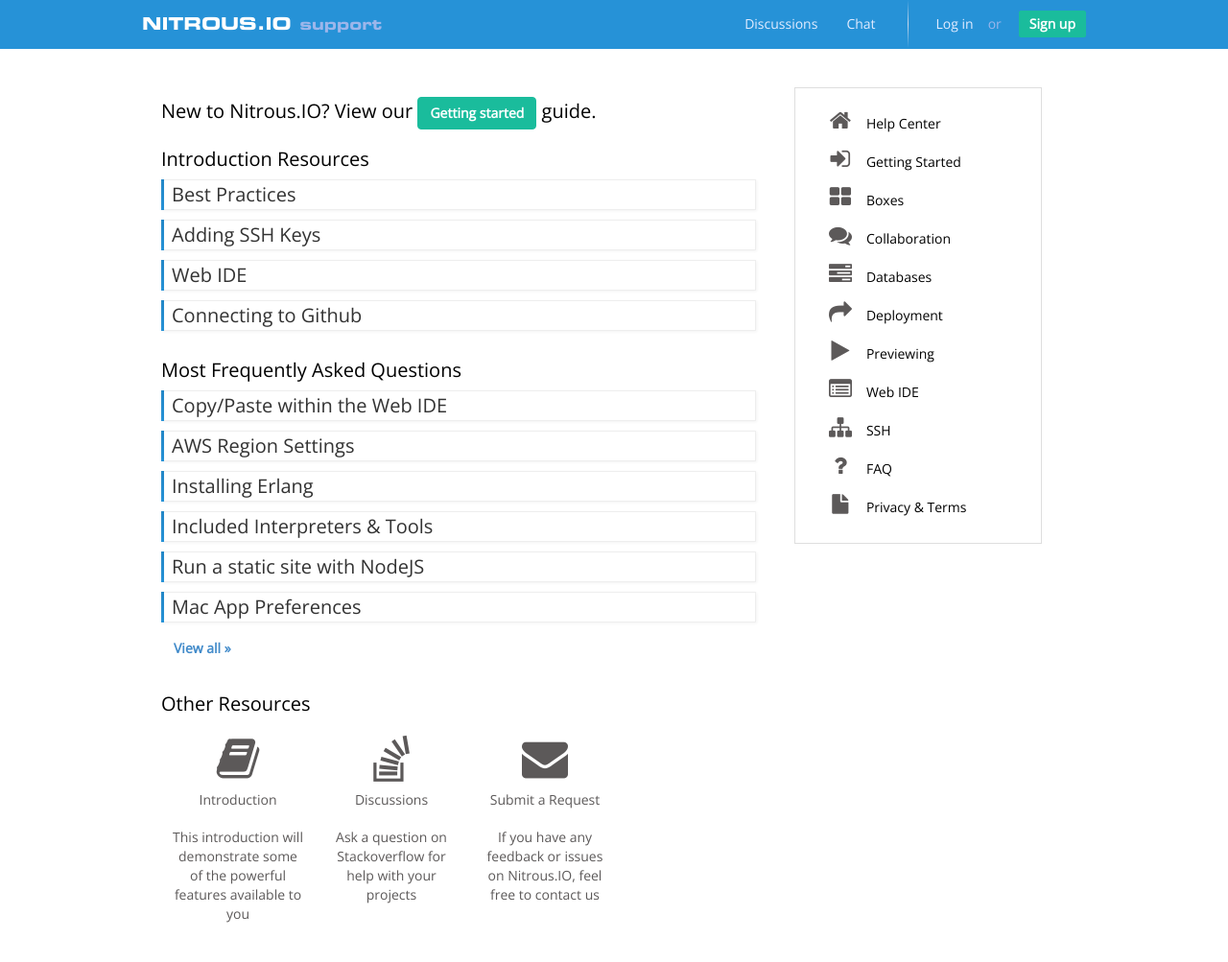
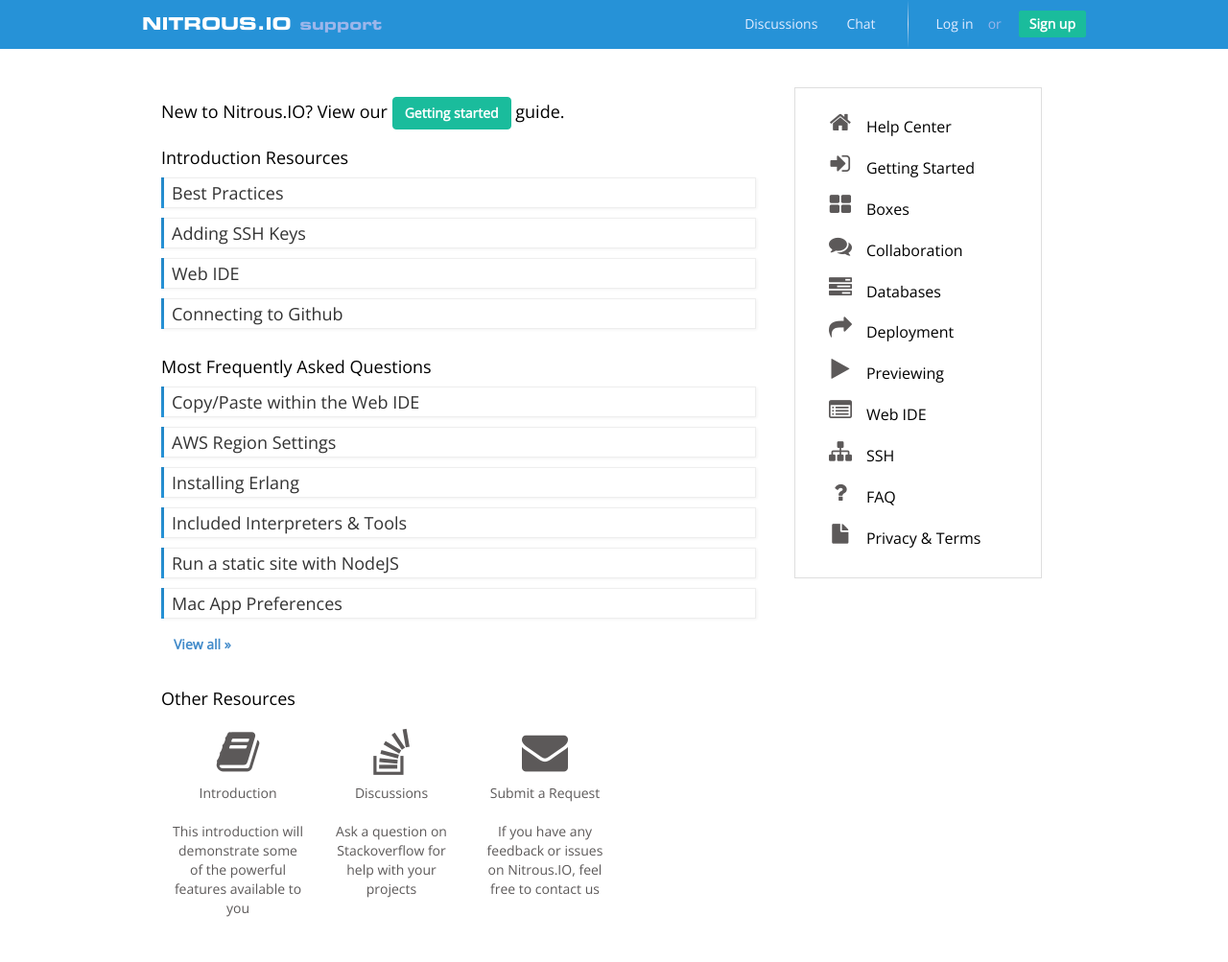
Before and after one commit to pkallberg/help.nitrous.io, a Jekyll site: the page built from index.html, in a window 1280 px wide. Shown: the whole page at 96% size. Built offline with Jekyll 4.4.1, drawn with Linux system fonts in a browser that asks for light colours; comment, search, counter and statistics services are not loaded.

Commit message:
updated list size

```diff
--- a/css/action.scss
+++ b/css/action.scss
@@ -52,7 +52,7 @@
 }
 
 h4{
-  font-size: 20px;
+  font-size: 18px;
 }
 
 img {
@@ -227,6 +227,7 @@
 }
 
 .sidebar {
+font-size: 1.6rem;
 margin: 20px 0 0 0;
 float: left;
 color: #000;
```
